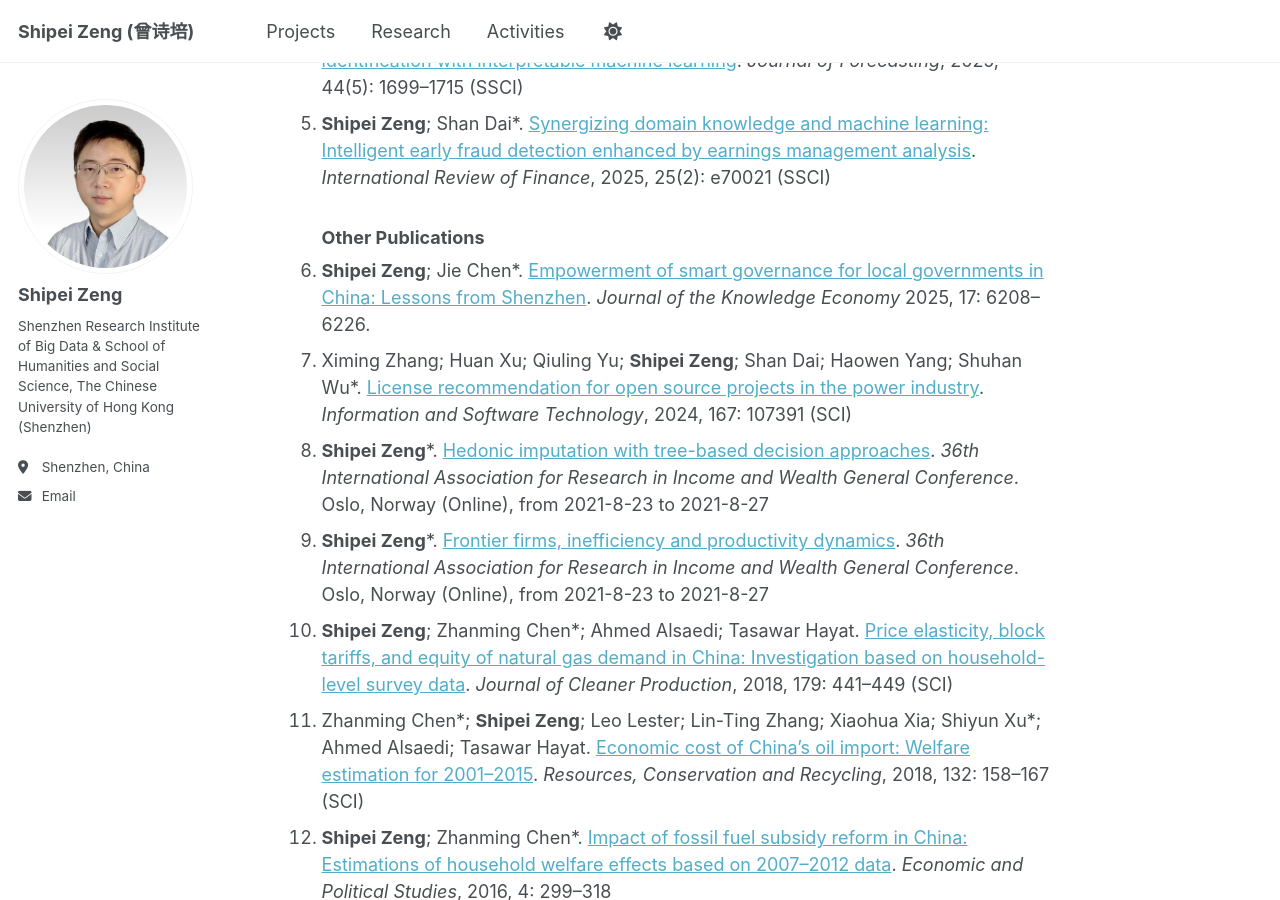
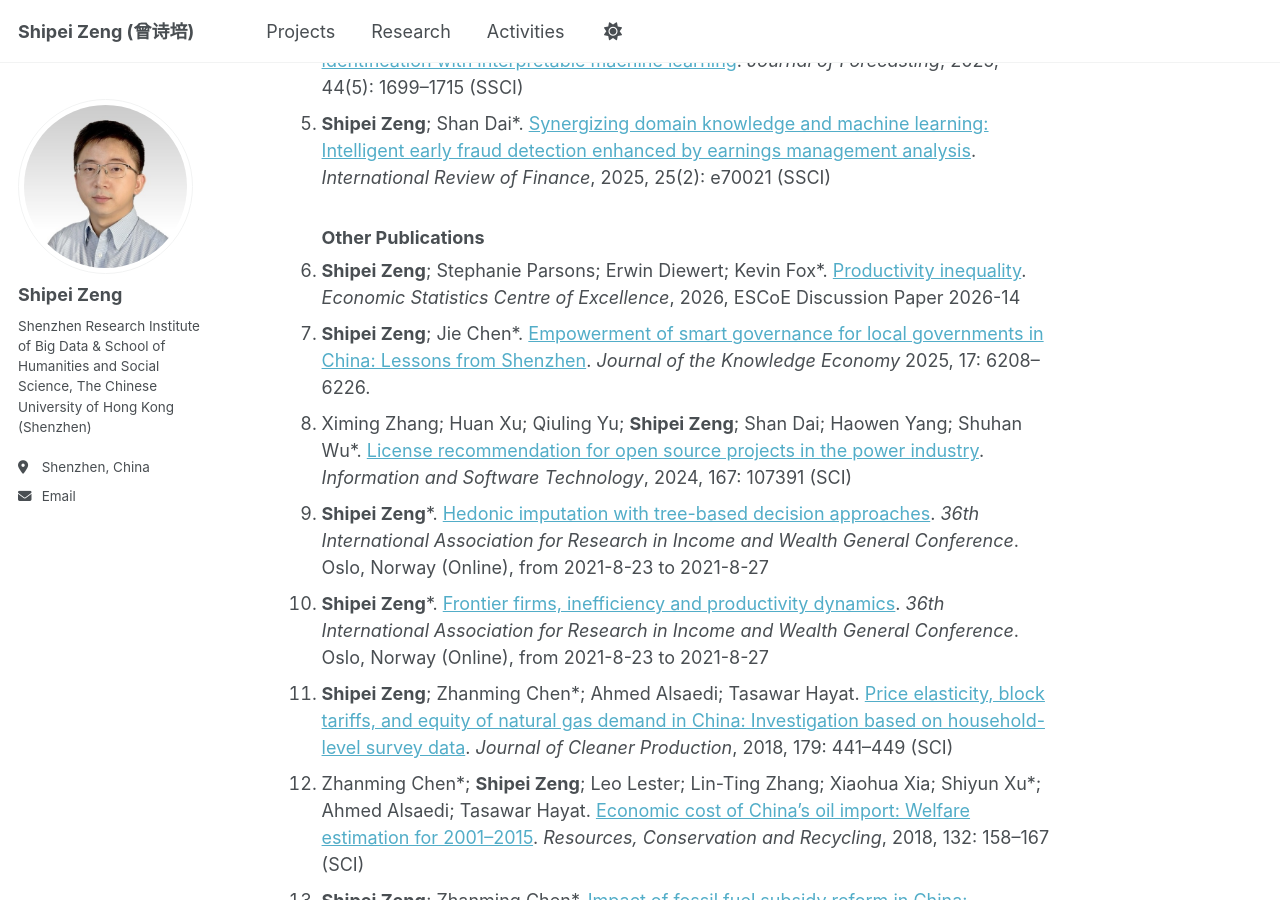
Before and after one commit to shipei-zeng/shipei-zeng.github.io, a Jekyll site: the page built from _pages/research.md, in a window 1280 px wide and 900 px high, scrolled down 918 px. Built offline with Jekyll 4.4.1, drawn with Linux system fonts in a browser that asks for light colours; a script that is not in the unit is left out.

Commit message:
Add new publication to research page

```diff
--- a/_pages/research.md
+++ b/_pages/research.md
@@ -20,6 +20,7 @@ title: "Research Outcomes"
 
    ### Other Publications
 
+1. __Shipei Zeng__; Stephanie Parsons; Erwin Diewert; Kevin Fox\*. [Productivity inequality](https://www.repository-escoe.com/id/eprint/106/1/ESCoE\%20DP\%202026-14.pdf). _Economic Statistics Centre of Excellence_, 2026, ESCoE Discussion Paper 2026-14
 1. __Shipei Zeng__; Jie Chen\*. [Empowerment of smart governance for local governments in China: Lessons from Shenzhen](https://link.springer.com/article/10.1007/s13132-025-02761-2). _Journal of the Knowledge Economy_ 2025, 17: 6208--6226.
 1. Ximing Zhang; Huan Xu; Qiuling Yu; __Shipei Zeng__; Shan Dai; Haowen Yang; Shuhan Wu\*. [License recommendation for open source projects in the power industry](https://www.sciencedirect.com/science/article/abs/pii/S095058492300246X). _Information and Software Technology_, 2024, 167: 107391 (SCI)
 1. 	__Shipei Zeng__\*. [Hedonic imputation with tree-based decision approaches](https://iariw.org/wp-content/uploads/2021/08/Hedonic_Imputation_Zeng_Paper.pdf). _36th International Association for Research in Income and Wealth General Conference_. Oslo, Norway (Online), from 2021-8-23 to 2021-8-27
```
